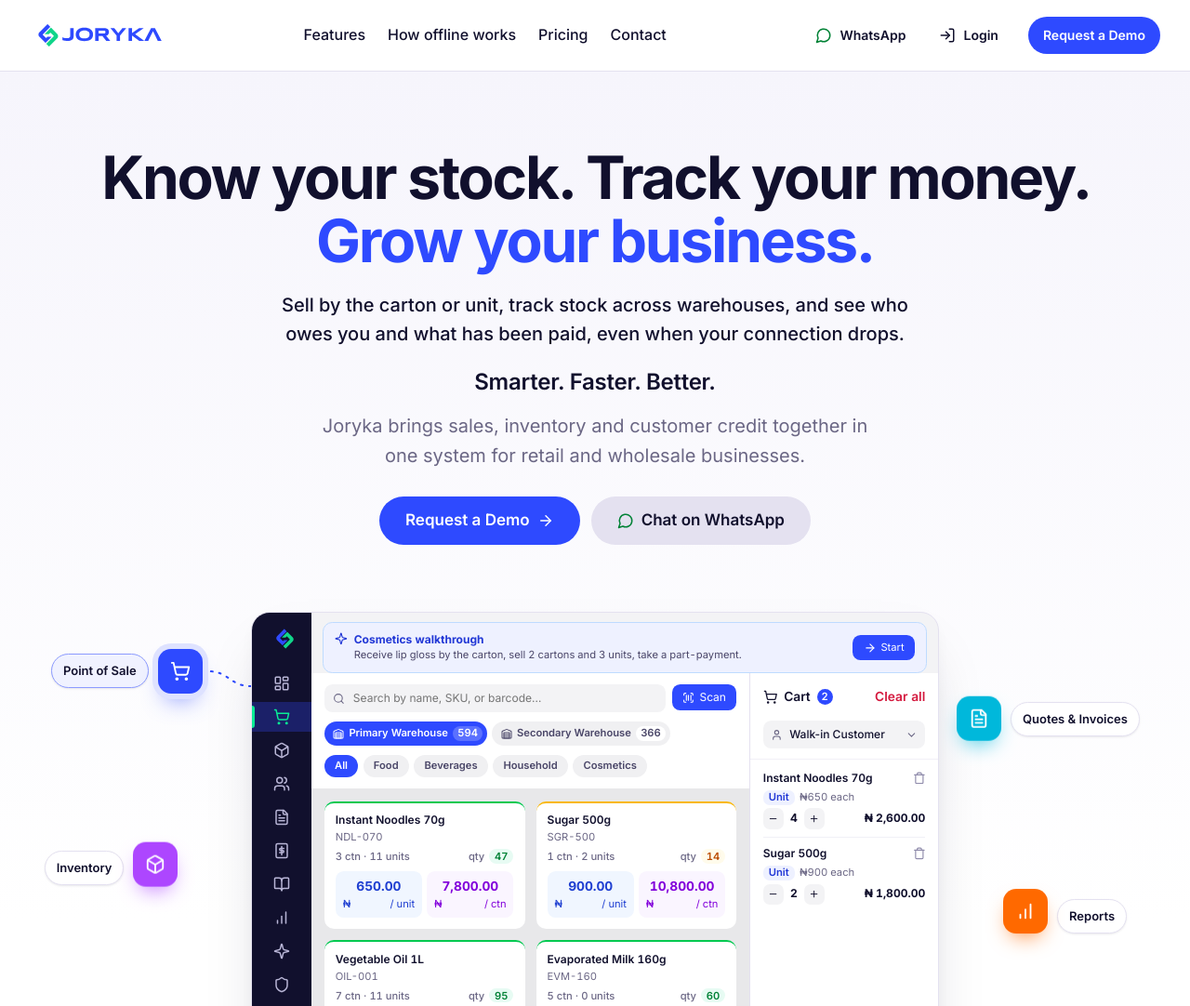
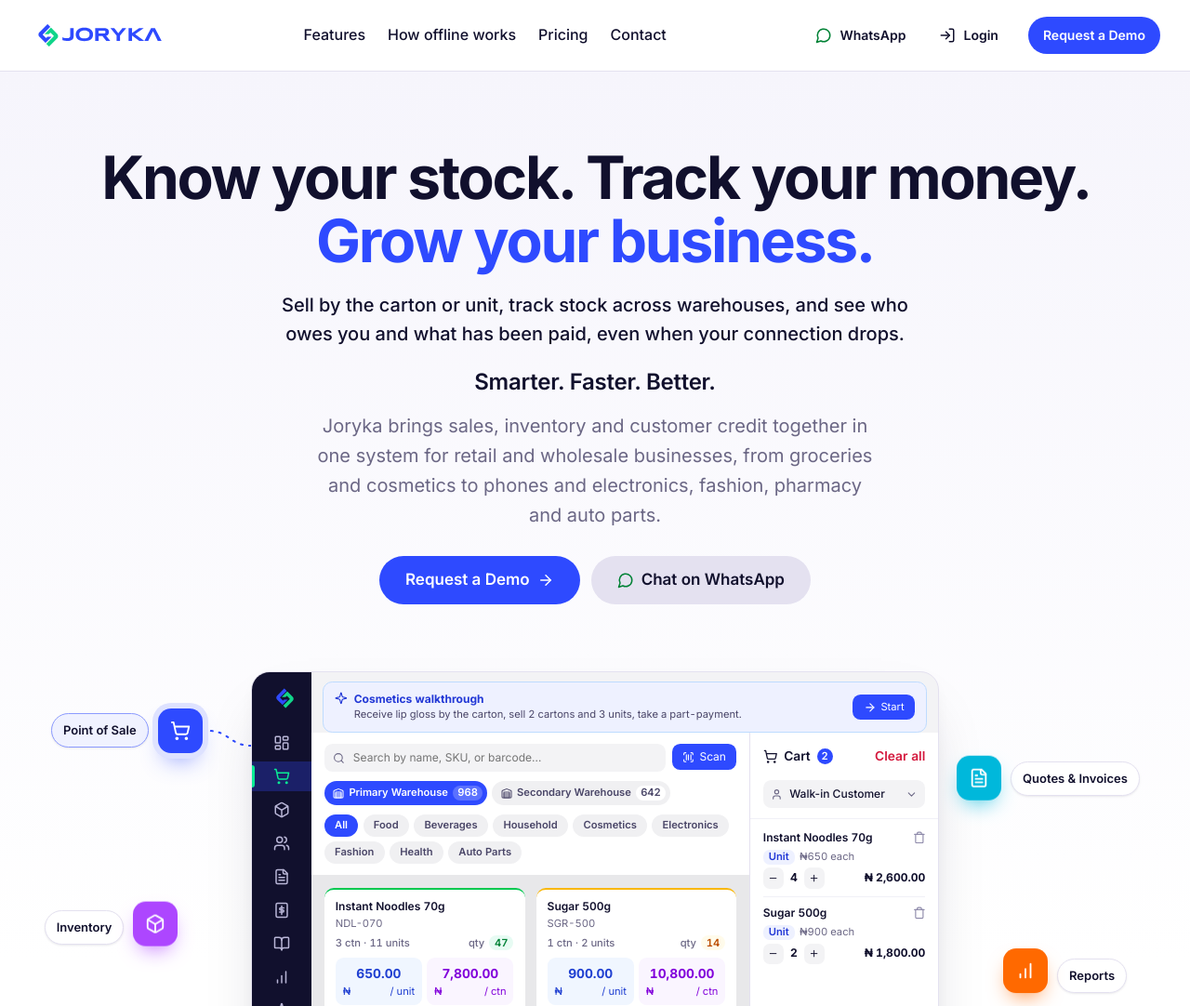
Before and after one commit to Proglia/Joryka-landing-page, a plain HTML site: page index.html in a window 1280 px wide. Shown: the top 1082 px of the page at 93% size. Drawn offline with Linux system fonts and the light colour scheme.

Commit message:
Show a diverse shop: Electronics, Fashion, Health and Auto Parts products in the playground and homepage mocks
Co-Authored-By: Claude Opus 5.5 <noreply@anthropic.com>

```diff
--- a/app.js
+++ b/app.js
@@ -109,8 +109,18 @@ const PRODUCTS = [
   { id: 'fdn330', name: 'Foundation 30ml, Shade 330 Honey', sku: 'FDN-330', cat: 'Cosmetics', unit: 6500, ctn: 75600, cost: 5200, stock: { primary: 26, secondary: 12 }, reorder: 12, rate: { primary: 2, secondary: 1 }, week: 15 },
   { id: 'fdn510', name: 'Foundation 30ml, Shade 510 Espresso', sku: 'FDN-510', cat: 'Cosmetics', unit: 6500, ctn: 75600, cost: 5200, stock: { primary: 9, secondary: 0 }, reorder: 12, rate: { primary: 1, secondary: 0 }, week: 6 },
   { id: 'powder', name: 'Face Powder Translucent 20g', sku: 'FPW-020', cat: 'Cosmetics', unit: 4200, ctn: 48000, cost: 3400, stock: { primary: 30, secondary: 24 }, reorder: 12, rate: { primary: 2, secondary: 1 }, week: 14 },
+  { id: 'phone', name: 'Smartphone 6.5-inch, 128GB', sku: 'SPH-128', cat: 'Electronics', unit: 145000, ctn: 1680000, cost: 128000, stock: { primary: 9, secondary: 24 }, reorder: 12, rate: { primary: 1, secondary: 0.5 }, week: 4 },
+  { id: 'earbuds', name: 'Wireless Earbuds', sku: 'EBD-200', cat: 'Electronics', unit: 12500, ctn: 144000, cost: 9800, stock: { primary: 40, secondary: 36 }, reorder: 12, rate: { primary: 2, secondary: 1 }, week: 11 },
+  { id: 'powerbank', name: 'Power Bank 20,000mAh', sku: 'PWB-020', cat: 'Electronics', unit: 18000, ctn: 207000, cost: 14500, stock: { primary: 22, secondary: 12 }, reorder: 12, rate: { primary: 1, secondary: 1 }, week: 7 },
+  { id: 'charger', name: 'USB-C Fast Charger 25W', sku: 'CHG-025', cat: 'Electronics', unit: 4500, ctn: 51600, cost: 3300, stock: { primary: 60, secondary: 48 }, reorder: 24, rate: { primary: 4, secondary: 2 }, week: 26 },
+  { id: 'polo', name: 'Men’s Polo Shirt, Size L', sku: 'PLO-00L', cat: 'Fashion', unit: 8500, ctn: 96000, cost: 6200, stock: { primary: 34, secondary: 24 }, reorder: 12, rate: { primary: 2, secondary: 1 }, week: 10 },
+  { id: 'sneakers', name: 'Canvas Sneakers, Size 42', sku: 'SNK-042', cat: 'Fashion', unit: 15000, ctn: 172800, cost: 11500, stock: { primary: 18, secondary: 12 }, reorder: 12, rate: { primary: 1, secondary: 0.5 }, week: 5 },
+  { id: 'paracetamol', name: 'Paracetamol 500mg, 10 tablets', sku: 'PCM-500', cat: 'Health', unit: 400, ctn: 4500, cost: 300, stock: { primary: 140, secondary: 96 }, reorder: 48, rate: { primary: 12, secondary: 5 }, week: 110 },
+  { id: 'sanitizer', name: 'Hand Sanitizer 500ml', sku: 'HSN-500', cat: 'Health', unit: 2200, ctn: 25200, cost: 1700, stock: { primary: 26, secondary: 12 }, reorder: 12, rate: { primary: 2, secondary: 1 }, week: 12 },
+  { id: 'engineoil', name: 'Engine Oil 5W-30, 4L', sku: 'ENG-430', cat: 'Auto Parts', unit: 28000, ctn: 324000, cost: 23500, stock: { primary: 15, secondary: 12 }, reorder: 12, rate: { primary: 1, secondary: 0.5 }, week: 5 },
+  { id: 'brakepads', name: 'Brake Pads, Front Set', sku: 'BRK-001', cat: 'Auto Parts', unit: 16500, ctn: 190800, cost: 12800, stock: { primary: 10, secondary: 0 }, reorder: 12, rate: { primary: 0.5, secondary: 0 }, week: 3 },
 ];
-const CATS = ['All', 'Food', 'Beverages', 'Household', 'Cosmetics'];
+const CATS = ['All', 'Food', 'Beverages', 'Household', 'Cosmetics', 'Electronics', 'Fashion', 'Health', 'Auto Parts'];
 const CUSTOMERS = [
   { id: 'aisha', name: 'Aisha Bello', phone: '0803 555 0142', place: 'Lagos Island', ledger: [
     { d: '14/10/2026', time: '10:42', type: 'Sale', desc: 'Sales Invoice #TXN-0231', a: 20000, staff: 'Bisi Okoro' },
@@ -851,6 +861,9 @@ const ASK = {
 /* Read the question for what it is about (a product, a warehouse, a customer, a period) and what it asks
    (stock, sales, profit, overdue credit…). A question we can't place gets a clarifying reply, never a different answer. */
 const PRODUCT_WORDS = [
+  ['engineoil', /engine oil|motor oil|\b5w-?30\b/], ['brakepads', /brake/], ['earbuds', /ear ?buds?|earphones?|headphones?/], ['powerbank', /power ?banks?/],
+  ['charger', /charger/], ['phone', /smart ?phones?|\bphones?\b|\bmobiles?\b/], ['polo', /\bpolo|\bshirts?\b/], ['sneakers', /sneaker|\bshoes?\b|canvas/],
+  ['paracetamol', /paracetamol/], ['sanitizer', /saniti[sz]er/],
   ['paste', /tomato paste|\bpaste\b/], ['tomato', /tin(ned)? tomato|\btins? of tomato/], ['noodles', /noodle/], ['sugar', /\bsugar/],
   ['oil', /\boil\b/], ['milk', /\bmilk/], ['cola', /\bcola\b|\bcoke\b|soft drink/], ['detergent', /detergent|washing powder|soap powder/],
   ['cereal', /cereal/], ['sardines', /sardine/], ['lipgloss', /lip ?gloss/], ['powder', /face powder|\bpowder\b/],
--- a/index.html
+++ b/index.html
@@ -116,7 +116,7 @@ FORM: category standard (classic SaaS), the user's restored Figma design; the he
     <h1 id="hero-h"><span class="nowrap">Know your stock.</span> <span class="nowrap">Track your money.</span> <span class="hl nowrap">Grow your business.</span></h1>
     <p class="fit">Sell by the carton or unit, track stock across warehouses, and see who owes you and what has been paid, even when your connection drops.</p>
     <p class="tagline">Smarter. Faster. Better.</p>
-    <p class="lead">Joryka brings sales, inventory and customer credit together in one system for retail and wholesale businesses.</p>
+    <p class="lead">Joryka brings sales, inventory and customer credit together in one system for retail and wholesale businesses, from groceries and cosmetics to phones and electronics, fashion, pharmacy and auto parts.</p>
     <div class="cta-row">
       <a class="btn btn-lg" href="#contact" data-track="hero_demo_cta_click">Request a Demo<svg><use href="#i-arrow"/></svg></a>
       <a class="btn btn-lg btn-soft js-whatsapp" href="#contact" data-track="whatsapp_click"><svg class="wa"><use href="#i-msg"/></svg>Chat on WhatsApp</a>
@@ -212,9 +212,9 @@ FORM: category standard (classic SaaS), the user's restored Figma design; the he
         <p>Sell by the unit or the carton, scan barcodes, and take cash, transfer, part-payment or credit. Receipts go out on WhatsApp or print.</p>
         <div class="mock mock-pos" aria-hidden="true">
           <div class="m-prod"><b>Instant Noodles 70g</b><i>NDL-070</i><span class="m-st">3 ctn · 11 units <em>47</em></span><span class="m-pr"><span>650<small>₦ / unit</small></span><span class="c">7,800<small>₦ / ctn</small></span></span></div>
-          <div class="m-prod lv-low"><b>Sugar 500g</b><i>SGR-500</i><span class="m-st">1 ctn · 2 units <em>14</em></span><span class="m-pr"><span>900<small>₦ / unit</small></span><span class="c">10,800<small>₦ / ctn</small></span></span></div>
+          <div class="m-prod lv-low"><b>Smartphone 6.5-inch, 128GB</b><i>SPH-128</i><span class="m-st">0 ctn · 9 units <em>9</em></span><span class="m-pr"><span>145,000<small>₦ / unit</small></span><span class="c">1,680,000<small>₦ / ctn</small></span></span></div>
           <div class="m-prod"><b>Vegetable Oil 1L</b><i>OIL-001</i><span class="m-st">7 ctn · 11 units <em>95</em></span><span class="m-pr"><span>2,800<small>₦ / unit</small></span><span class="c">33,600<small>₦ / ctn</small></span></span></div>
-          <div class="m-cart"><b><svg><use href="#i-cart"/></svg>Cart</b><span>Instant Noodles 70g × 4<i>₦2,600</i></span><span>Sugar 500g × 2<i>₦1,800</i></span><span class="t">Total<i>₦4,400</i></span><span class="m-btn">Proceed to Payment</span></div>
+          <div class="m-cart"><b><svg><use href="#i-cart"/></svg>Cart</b><span>Instant Noodles 70g × 4<i>₦2,600</i></span><span>Smartphone 6.5-inch, 128GB × 1<i>₦145,000</i></span><span class="t">Total<i>₦147,600</i></span><span class="m-btn">Proceed to Payment</span></div>
         </div>
         <button type="button" class="try" data-try="pos">Try it in the playground<svg><use href="#i-arrow"/></svg></button>
       </article>
@@ -223,8 +223,8 @@ FORM: category standard (classic SaaS), the user's restored Figma design; the he
         <h3>Inventory &amp; warehouses</h3>
         <p>Stock goes down with every sale, in each warehouse, with low-stock and expiry flags before a shelf runs empty.</p>
         <div class="mock" aria-hidden="true">
-          <span class="m-row"><span class="m-ico"><svg><use href="#i-package"/></svg></span><span><b>Instant Noodles 70g</b><i>197 units · 16 ctn + 5 u</i></span><em class="badge ok">In Stock</em></span>
-          <span class="m-row"><span class="m-ico"><svg><use href="#i-package"/></svg></span><span><b>Sugar 500g</b><i>22 units · 1 ctn + 10 u</i></span><em class="badge low">Low Stock</em></span>
+          <span class="m-row"><span class="m-ico"><svg><use href="#i-package"/></svg></span><span><b>Wireless Earbuds</b><i>76 units · 6 ctn + 4 u</i></span><em class="badge ok">In Stock</em></span>
+          <span class="m-row"><span class="m-ico"><svg><use href="#i-package"/></svg></span><span><b>Brake Pads, Front Set</b><i>10 units · 0 ctn + 10 u</i></span><em class="badge low">Low Stock</em></span>
           <span class="m-row"><span class="m-ico"><svg><use href="#i-package"/></svg></span><span><b>Tin Tomato 400g</b><i>0 units</i></span><em class="badge out">Out of Stock</em></span>
         </div>
         <button type="button" class="try" data-try="stock">Try it in the playground<svg><use href="#i-arrow"/></svg></button>
```
